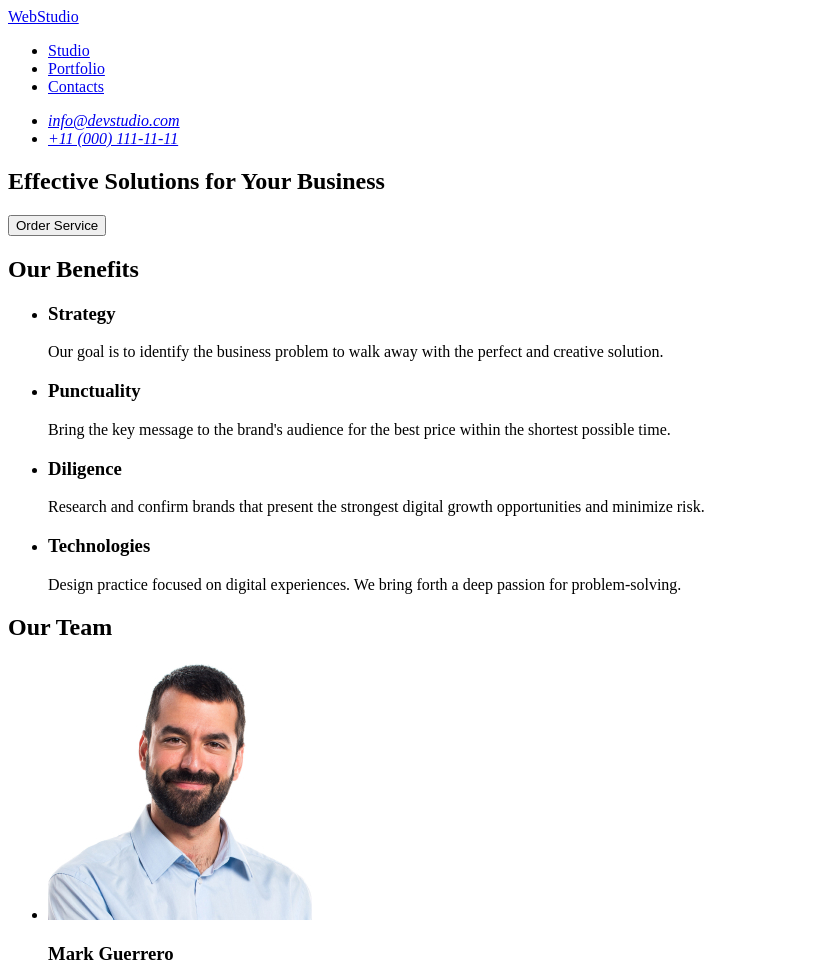
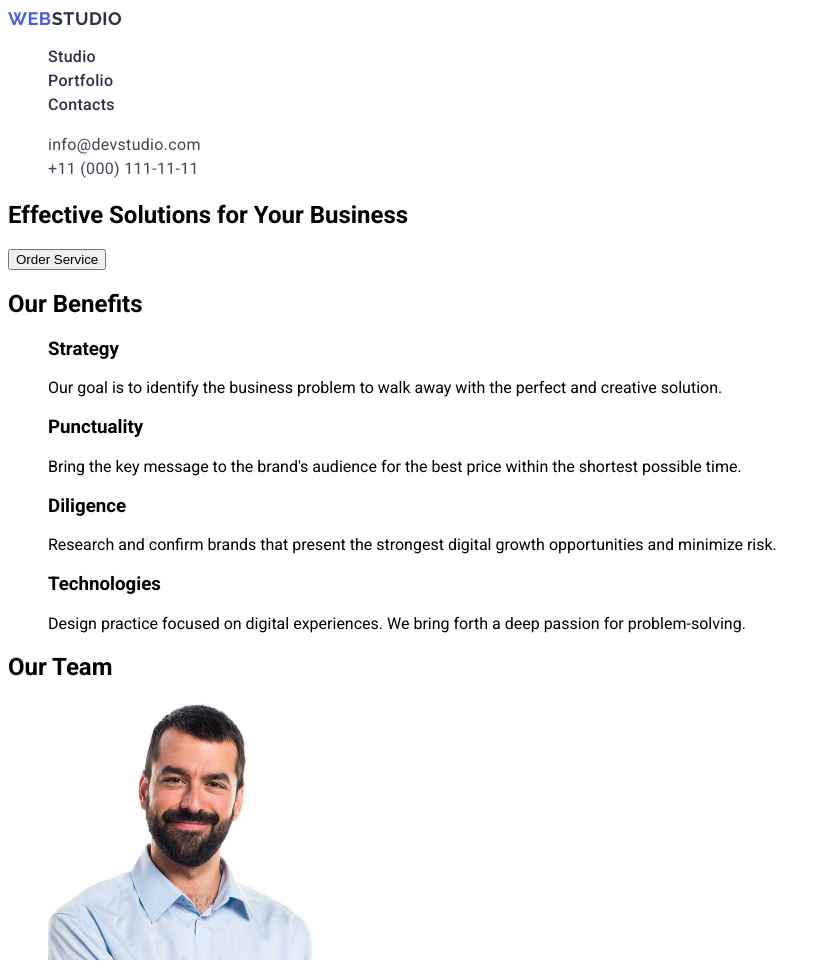
Before and after one commit to Zaryana-Denisenko/goit-markup--hw-02, a plain HTML site: page index.html in a window 1280 px wide. Shown: the top 968 px of the page, without its empty margins (0-831 px from the left). Drawn offline with Linux system fonts and the light colour scheme.

Commit message:
add styles header

```diff
--- /dev/null
+++ b/css/styles.css
@@ -0,0 +1,63 @@
+body {
+font-family:'Roboto', sans-serif;
+color: #434455
+background-color: #fff;
+}
+
+ul,ol {
+  list-style-type: none;
+}
+
+a{
+    text-decoration: none;
+}
+.logo {
+  font-family: "Raleway", sans-serif;
+  font-weight: 700;
+  font-size: 18px;
+line-height: 1.16667;
+letter-spacing: 0.03em;
+text-transform: uppercase;
+color: #4d5ae5;
+}
+
+.header-logo .logo-part {
+  color: #2e2f42;
+}
+
+.footer-logo .logo-part {
+  color: #f4f4fd;
+}
+
+.nav-link {
+font-weight: 500;
+font-size: 16px;
+line-height: 1.5;
+letter-spacing: 0.02em;
+color: #2e2f42;
+}
+
+.nav-link:hover,
+.nav-link:focus {
+  color: #404bbf;
+}
+
+.contacts{
+  font-style: normal;
+}
+
+.contacts-link {
+font-size: 16px;
+line-height: 1.5;
+letter-spacing: 0.02em;
+color: #434455;
+}
+
+.contacts-link:hover,
+.contacts-link:focus {
+  color: #404bbf;
+}
+
+.page-footer {
+  background-color: #2e2f42;
+}
--- a/index.html
+++ b/index.html
@@ -4,29 +4,27 @@
     <meta charset="UTF-8">
     <meta name="viewport" content="width=device-width, initial-scale=1.0">
     <title>Web Studio</title>
+    <link rel="preconnect" href="https://fonts.googleapis.com">
+    <link rel="preconnect" href="https://fonts.gstatic.com" crossorigin>
+    <link href="https://fonts.googleapis.com/css2?family=Raleway:wght@700&family=Roboto:wght@400;500;700&display=swap" rel="stylesheet">
+<link rel="stylesheet" href="./css/styles.css">
 </head>
 <body>
      <!-- Page Header -->
-     <header>
-        <nav>
-            <a href="./index.html">WebStudio</a>
-            <ul>
-                <li>
-          <a href="index.html">Studio</a>
-        </li>
-        <li>
-          <a href="index.html">Portfolio</a>
-        </li>
-        <li>
-            <a href="index.html">Contacts</a>
-        </li>
+     <header class="page-header">
+        <nav class="header-nav">
+            <a class="logo header-logo" href="./index.html">Web<span class="logo-part">Studio</span></a>
+            <ul class="nav-list">
+                <li class="nav-item"><a class="nav-link" href="./index.html">Studio</a></li>
+                <li class="nav-item"> <a class="nav-link" href="">Portfolio</a></li>
+                <li class="nav-item"><a class="nav-link" href="">Contacts</a> </li>
         </ul>
         </nav>
 
-        <address>
-            <ul>
-           <li><a href="mailto:info@devstudio.com">info@devstudio.com </a></li>
-           <li><a href="tel:+110001111111">+11 (000) 111-11-11 </a></li>
+        <address class="contacts">
+            <ul class="contacts-list">
+           <li class="contacts-item"><a class="contacts-link" href="mailto:info@devstudio.com">info@devstudio.com </a></li>
+           <li class="contacts-item"><a class="contacts-link" href="tel:+110001111111">+11 (000) 111-11-11 </a></li>
         </ul>
         </address>
     </header>
@@ -105,9 +103,39 @@
     </li>
 </ul>
         </section>
+
+     <!--Our Portfolio-->
+    <section>
+   <h2>Our Portfolio</h2>
+<ul>
+    <li>
+        <img src=""/>
+        <h3></h3>
+        <p></p>
+    </li>
+    <li> <img src=""/>
+        <h3></h3>
+        <p></p></li>
+    <li> <img src=""/>
+        <h3></h3>
+        <p></p></li>
+    <li> <img src=""/>
+        <h3></h3>
+        <p></p></li>
+    <li> <img src=""/>
+        <h3></h3>
+        <p></p></li>
+    <li> <img src=""/>
+        <h3></h3>
+        <p></p></li>
+</ul>
+
+    </section>
     </main>
-    <footer>
-     <a href="./index.html">WebStudio</a>
+
+    <footer class="page-footer">
+     <a class="logo footer-logo"  href="./index.html"
+     >Web<span class="logo-part">Studio</span></a>
     <p>Increase the flow of customers and sales for your business with digital marketing & growth solutions.</p>
     </footer>
   </body>
```
